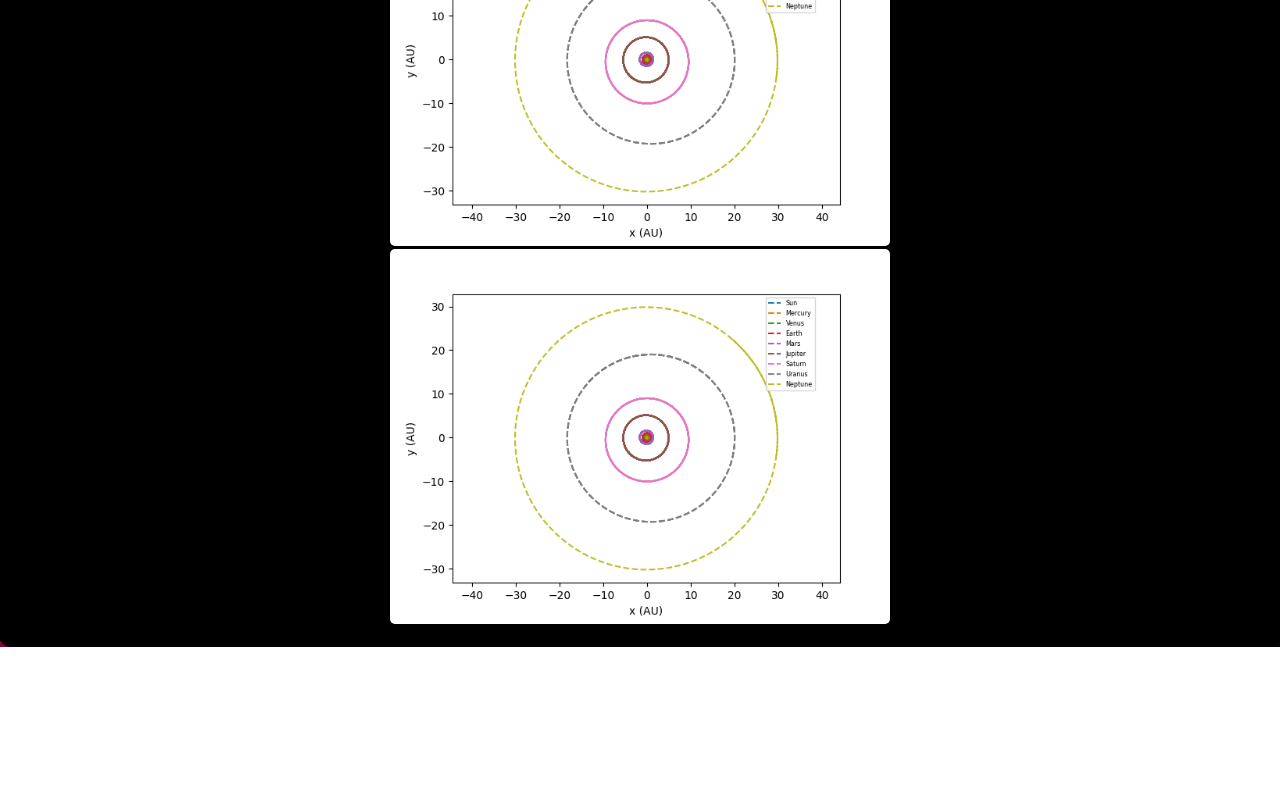
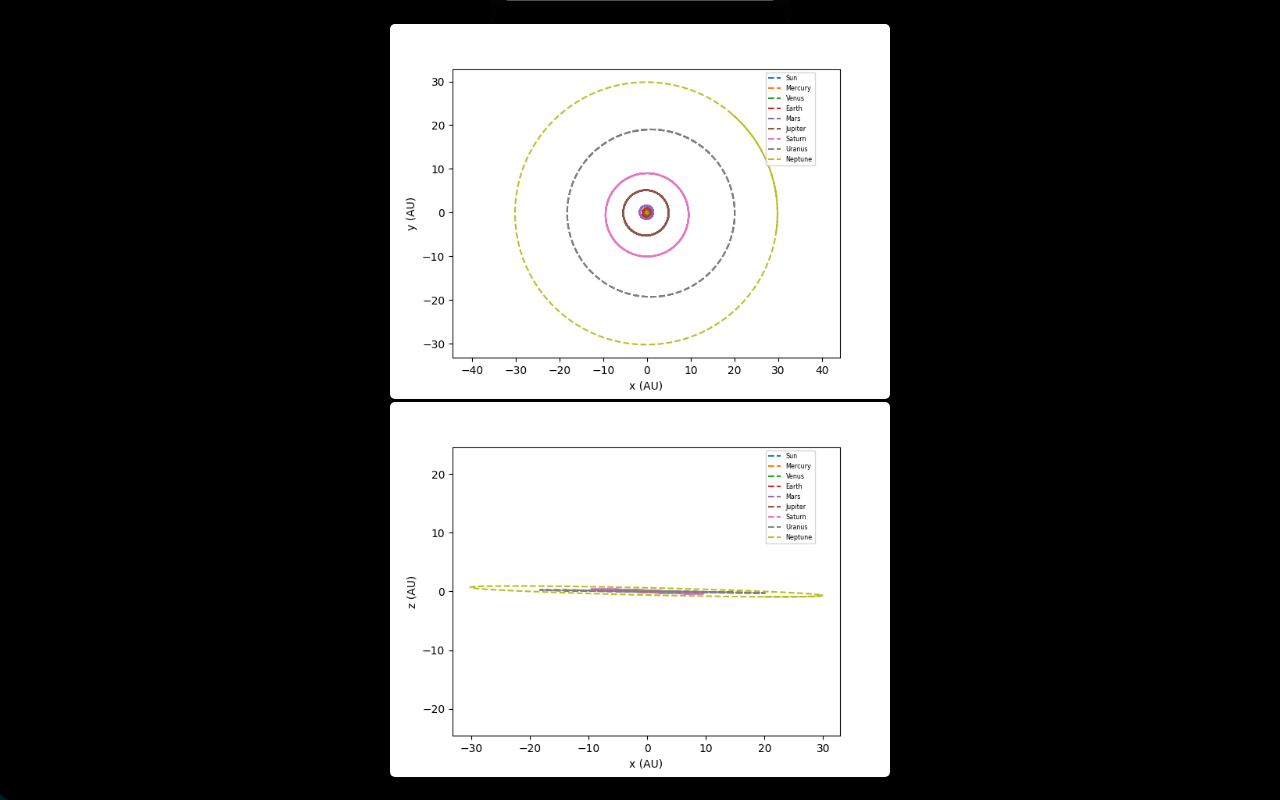
Before and after one commit to L-Limbu/react-labafolio, a React (Create React App) app: page /display/uni-page/solar-system in a window 1280 px wide. Shown: the part 1332-2132 px from the top of the page. Before the commit the page ends 1979 px from the top, so only its background shows below. Built offline with nearby package versions, Linux system fonts and the light colour scheme; grey boxes are pictures that could not be loaded; a web font is replaced by a local one.

Commit message:
Adding video and img

```diff
--- a/src/pages/uniProjects/solar-system/solarSystem.js
+++ b/src/pages/uniProjects/solar-system/solarSystem.js
@@ -45,6 +45,10 @@ export default function SolarSystem () {
                 </p>
                 <h2> Simulations </h2>
                 <video className='videos' controls loop playsinline={false}>
+                    <source src={video} />
+                </video>
+               <br/>
+                <video className='videos' controls loop playsinline={false}>
                     <source src={video1} />
                 </video>
                <br/>
@@ -63,7 +67,7 @@ export default function SolarSystem () {
                 <br />
                 <img style={{borderRadius: 5}} className='solar-img' src = {solar_img} />
                 <br />
-                <img style={{borderRadius: 5}} className='solar-img' src = {solar_img} />
+                <img style={{borderRadius: 5}} className='solar-img' src = {solar_img2} />
 
             </div>
         </div>
```
